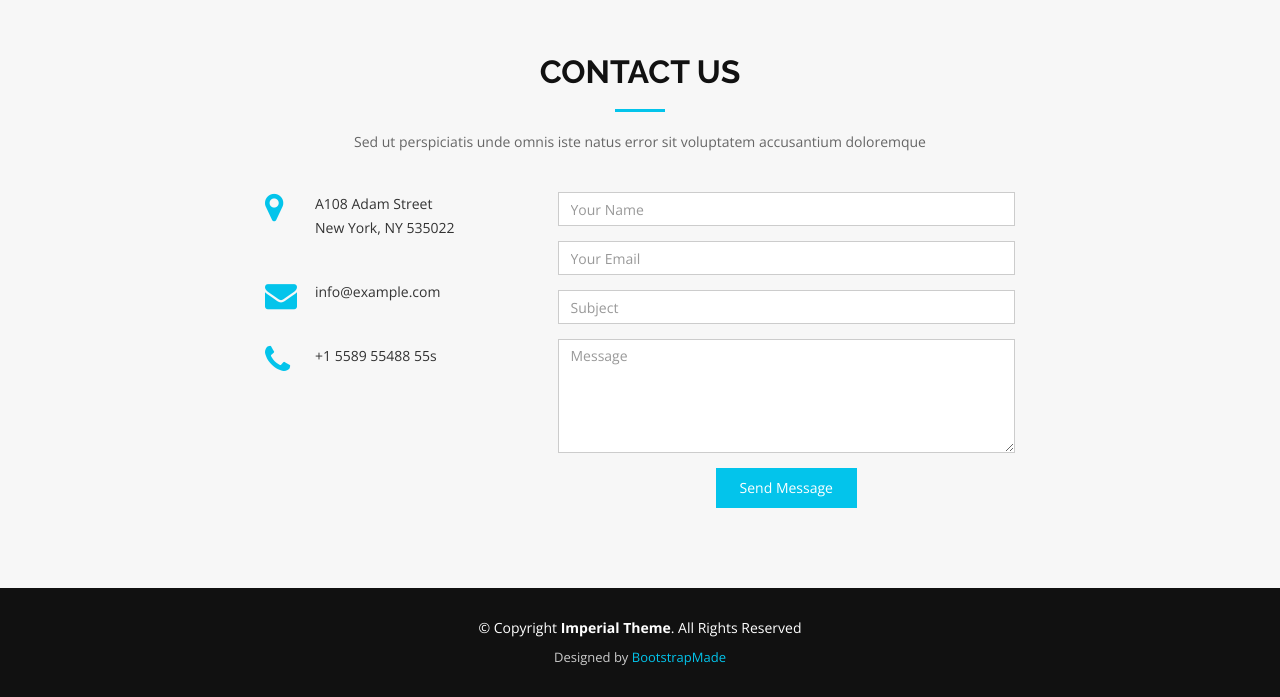
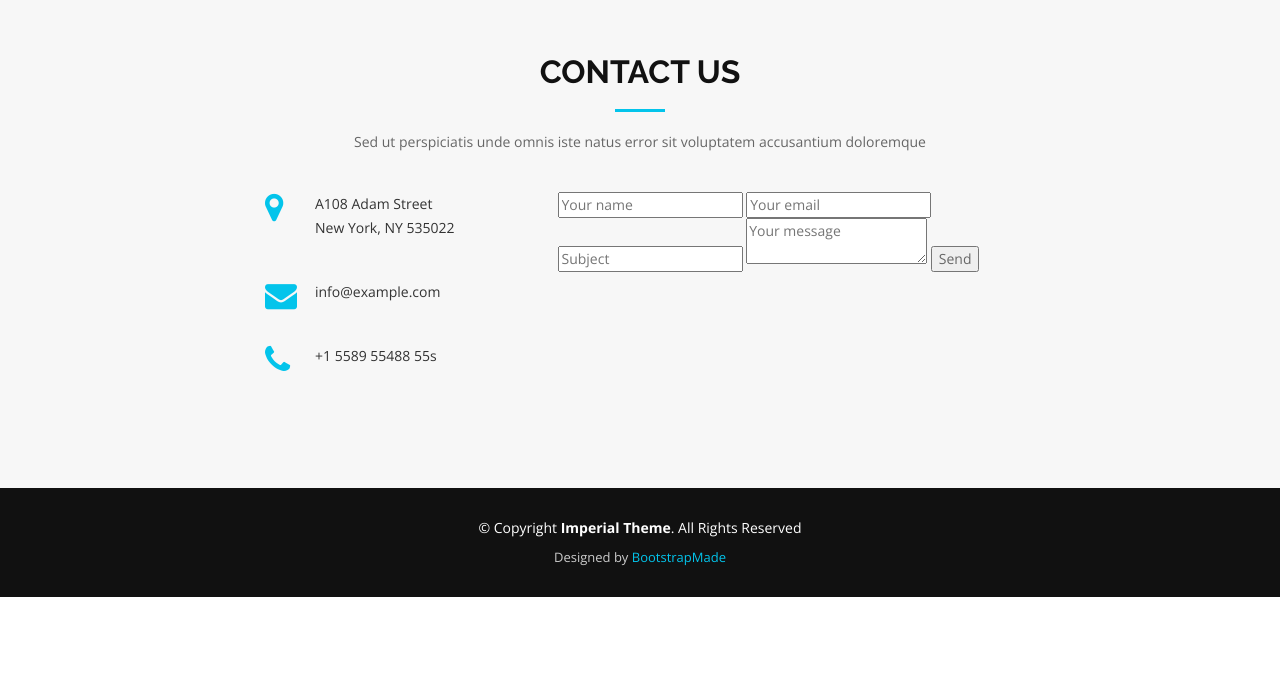
Before and after one commit to CCNY-WICS/CCNY-WICS.github.io, a plain HTML site: page index.html in a window 1280 px wide. Shown: the part 4901-5598 px from the top of the page. After the commit the page ends 5498 px from the top, so only its background shows below. Drawn offline with nearby package versions, Linux system fonts and the light colour scheme.

Commit message:
Update index.html
Add contact form using Formspree template

```diff
--- a/index.html
+++ b/index.html
@@ -462,29 +462,13 @@
         </div>
 
         <div class="col-md-5 col-md-push-2">
-          <div class="form">
-            <div id="sendmessage">Your message has been sent. Thank you!</div>
-            <div id="errormessage"></div>
-            <form action="" method="post" role="form" class="contactForm">
-              <div class="form-group">
-                <input type="text" name="name" class="form-control" id="name" placeholder="Your Name" data-rule="minlen:4" data-msg="Please enter at least 4 chars" />
-                <div class="validation"></div>
-              </div>
-              <div class="form-group">
-                <input type="email" class="form-control" name="email" id="email" placeholder="Your Email" data-rule="email" data-msg="Please enter a valid email" />
-                <div class="validation"></div>
-              </div>
-              <div class="form-group">
-                <input type="text" class="form-control" name="subject" id="subject" placeholder="Subject" data-rule="minlen:4" data-msg="Please enter at least 8 chars of subject" />
-                <div class="validation"></div>
-              </div>
-              <div class="form-group">
-                <textarea class="form-control" name="message" rows="5" data-rule="required" data-msg="Please write something for us" placeholder="Message"></textarea>
-                <div class="validation"></div>
-              </div>
-              <div class="text-center"><button type="submit">Send Message</button></div>
-            </form>
-          </div>
+          <form action="https://formspree.io/wics.ccny@gmail.com"  method="POST">
+          <input type="text" name="name" placeholder="Your name">
+          <input type="email" name="_replyto" placeholder="Your email">
+          <input type="_subject" name="subject" placeholder="Subject">
+          <textarea name="message" placeholder="Your message"></textarea>
+          <input type="submit" value="Send">
+        </form>
         </div>
 
       </div>
```
